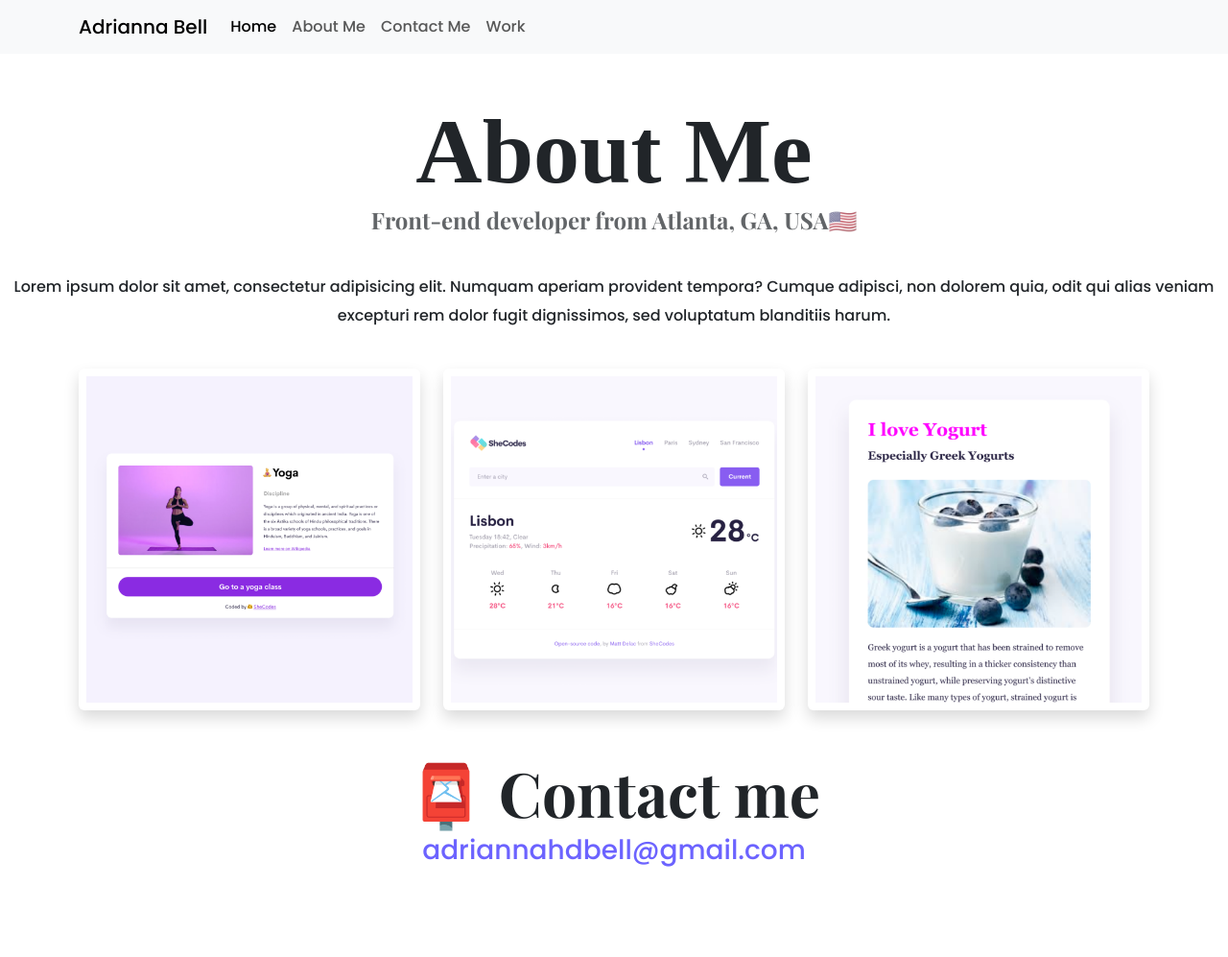
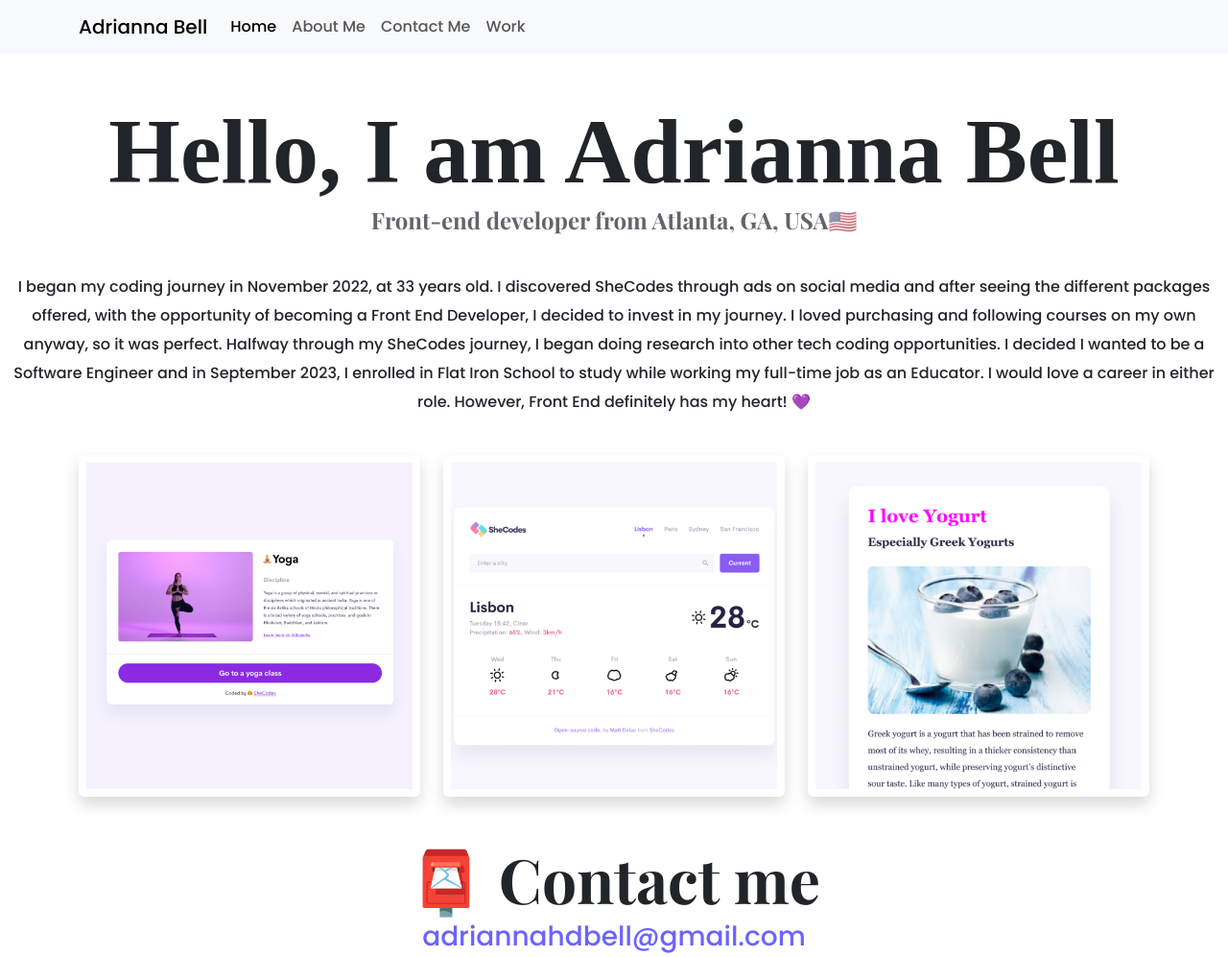
Before and after one commit to thecodedcosmos/web-portfolio, a website: page about.html in a window 1280 px wide. Shown: the whole page at 96% size. Before the commit the page ends 907 px from the top, so only its background shows below. Drawn offline with nearby package versions, Linux system fonts and the light colour scheme.

Commit message:
Uodated HTML of About page.

```diff
--- a/about.html
+++ b/about.html
@@ -48,14 +48,13 @@
           </div>
         </div>
       </nav>
-    <h1 class="text-center">About Me</h1>
+    <h1 class="text-center">Hello, I am Adrianna Bell</h1>
     <h3 class="text-center">Front-end developer from Atlanta, GA, USA🇺🇸</h3>
     <div class="about-paragraphs text-center">
       <p>
-        Lorem ipsum dolor sit amet, consectetur adipisicing elit. Numquam
-        aperiam provident tempora? Cumque adipisci, non dolorem quia, odit qui
-        alias veniam excepturi rem dolor fugit dignissimos, sed voluptatum
-        blanditiis harum.
+        I began my coding journey in November 2022, at 33 years old. I discovered SheCodes through ads on social media and after seeing the different packages offered, with the opportunity of becoming a Front End Developer, I decided to invest in my journey. I loved purchasing and following courses on my own anyway, so it was perfect. Halfway through my SheCodes journey,
+        I began doing research into other tech coding opportunities. I decided I wanted to be a Software Engineer and in September 2023, I enrolled in Flat Iron School to study while working my full-time job as an Educator.
+        I would love a career in either role. However, Front End definitely has my heart! 💜
       </p>
     </div>
     <div class="container">
```
